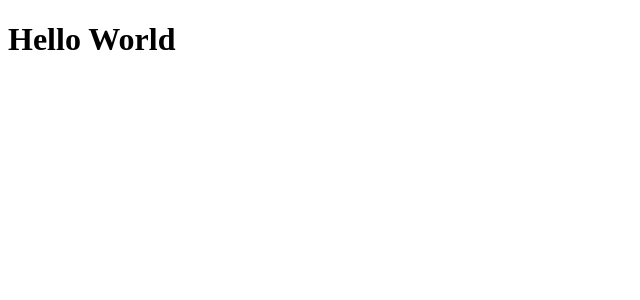
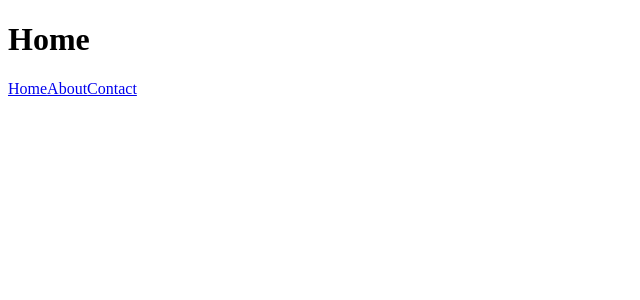
Before and after one commit to orionsoft/react-router-demo, a React app: page / in a window 1280 px wide. Shown: the top 300 px of the page, without its empty margins (0-640 px from the left). Built offline with nearby package versions, Linux system fonts and the light colour scheme.

Commit message:
importing routes

```diff
--- a/src/App.js
+++ b/src/App.js
@@ -1,5 +1,27 @@
 import React from 'react'
+import { Router, Route, Link, hashHistory} from 'react-router'
 
-const App = () => <h1> Hello World</h1>
+const Home = () => <div><h1>Home</h1><Links/></div>
+const About = () => <div><h1>About</h1><Links/></div>
+const Contact = () => <div><h1>Contact</h1><Links/></div>
 
-export default App
+const Links = () =>
+  <nav>
+    <Link to='/'>Home</Link>
+    <Link to='/about'>About</Link>
+    <Link to='/contact'>Contact</Link>
+  </nav>
+
+export default class App extends React.Component {
+
+  render () {
+    return (
+      <Router history={ hashHistory}>
+        <Route path='/' component={Home} />
+        <Route path='/about' component={About} />
+        <Route path='/contact' component={Contact} />
+      </Router>
+    )
+  }
+
+}
```
